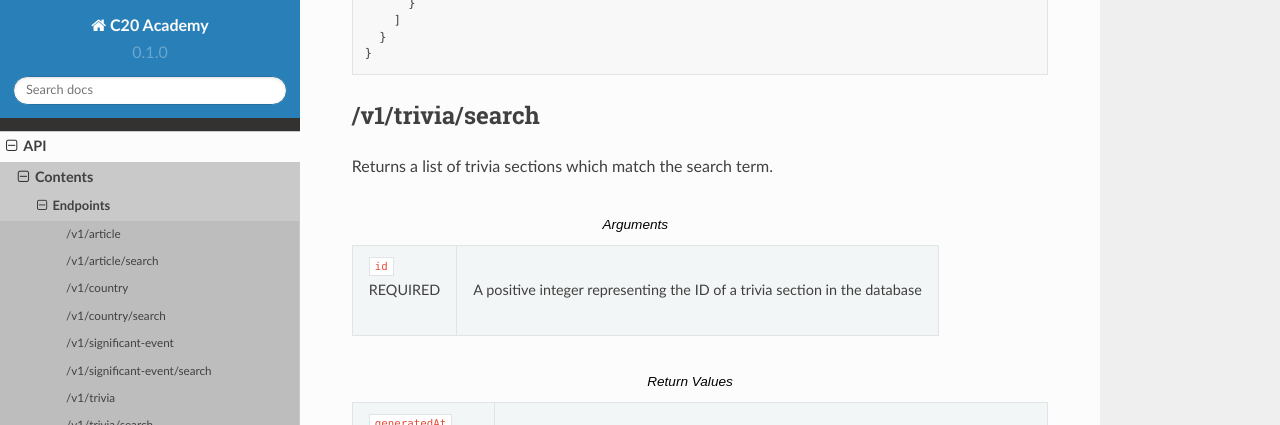
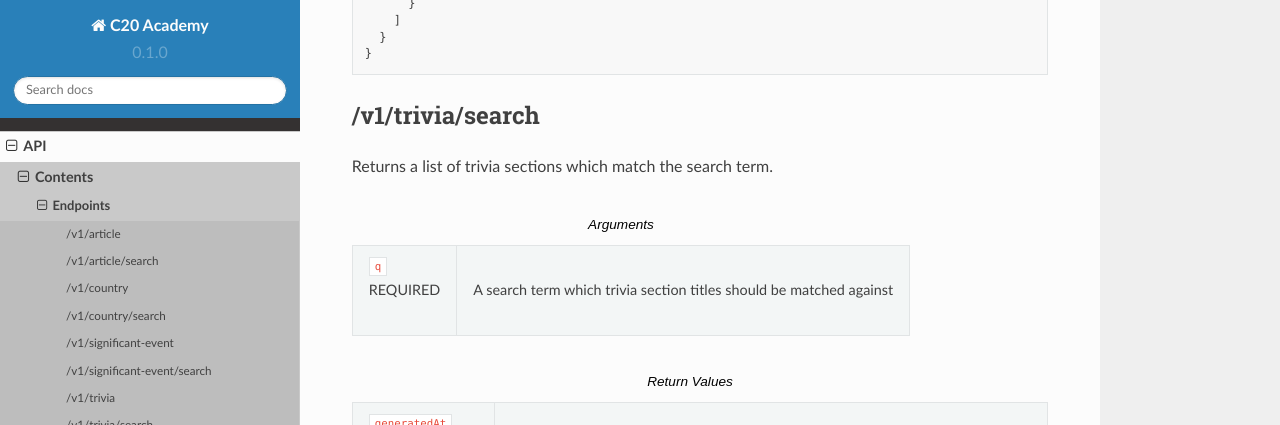
Before and after one commit to SETAP-Group5A-2023/c20-academy-docs, a Sphinx documentation site: the page built from docs/source/api/endpoints.rst, in a window 1280 px wide and 900 px high, scrolled down 12903 px. Shown: the top 425 px of the window. Built offline with Sphinx 7.4.7 and the Read the Docs theme 2.0.0, drawn with Linux system fonts in a browser that asks for light colours.

Commit message:
fix /v1/trivia/search endpoint docs

```diff
--- a/docs/source/api/endpoints.rst
+++ b/docs/source/api/endpoints.rst
@@ -583,9 +583,9 @@ Returns a list of trivia sections which match the search term.
 .. list-table:: Arguments
   :header-rows: 0
 
-  * - | :code:`id`
+  * - | :code:`q`
       | REQUIRED
-    - A positive integer representing the ID of a trivia section in the database
+    - A search term which trivia section titles should be matched against
 
 .. list-table:: Return Values
   :header-rows: 0
```
